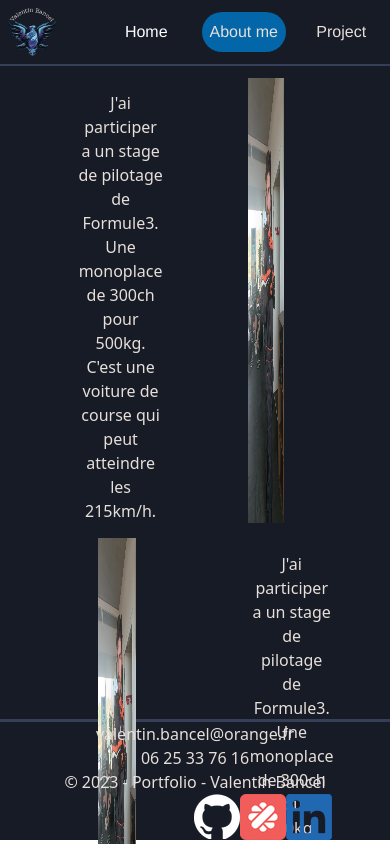
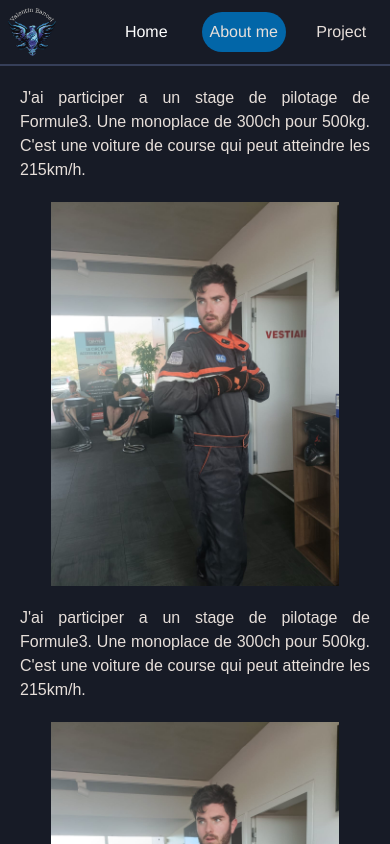
Before and after one commit to ValentinBancel/ValentinBancel-portefolio, an Angular app: page /about-me in a window 390 px wide. Shown: the top 844 px of the page. Built offline with nearby package versions, Linux system fonts and the light colour scheme.

Commit message:
add(mobile): add mobile version of about-me page and project page

```diff
--- a/src/app/about-me/about-me.component.html
+++ b/src/app/about-me/about-me.component.html
@@ -1,5 +1,5 @@
 <!DOCTYPE html>
-<html lang="fr" class="background">
+<html lang="fr" class="html_page">
 <head>
     <meta charset="UTF-8">
     <meta name="viewport" content="width=device-width, initial-scale=1.0">
@@ -7,7 +7,9 @@
 </head>
 <body>
     <app-header></app-header>
-    <app-component-about-me [history]="histroy"></app-component-about-me>
+    <div>
+        <app-component-about-me [history]="histroy"></app-component-about-me>
+    </div>
     <app-footer></app-footer>
 </body>
 </html>
--- a/src/app/about-me/about-me.component.scss
+++ b/src/app/about-me/about-me.component.scss
@@ -1,5 +1,9 @@
 @import '../../variable.scss';
-
+.html_page {
+    width: 100%;
+    height: 100vh;
+    background-color: $background;
+}
 .background {
     background-color: $background;
     color: $text;
--- a/src/app/about-me/about-me.component.ts
+++ b/src/app/about-me/about-me.component.ts
@@ -12,6 +12,6 @@ export class AboutMeComponent {
     Texte: string = 'J\'ai participer a un stage de pilotage de Formule3. Une monoplace de 300ch pour 500kg. C\'est une voiture de course qui peut atteindre les 215km/h.';
     image: string = '../../assets/F3.jpg';
 
-    // histroy:any = [[this.Texte, this.image]]
     histroy:any = [[this.Texte, this.image],[this.Texte, this.image]]
+    // histroy:any = [[this.Texte, this.image],[this.Texte, this.image]]
 }
--- a/src/app/component/component-about-me/component-about-me.component.html
+++ b/src/app/component/component-about-me/component-about-me.component.html
@@ -1,36 +1,20 @@
 <html class="background">
-    <body class="flex mt-[3%] mb-[4%]">
-        <div *ngIf="history.length > 1">
-            <div *ngFor="let story of finalHistory; let even = even; let odd = odd">
-                <div *ngIf="even">
-                    <div class="flex flex-1 justify-around content-center mb-[4%]">
-                        <div class="flex text-center ml-[20%]">
-                            <p class="w-[65%] mt-[10%]">{{ story[0] }}</p>
-                        </div>
-                        <div class="flex text-center ml-[10%]">
-                            <img src="{{ story[1] }}" alt="image" class="picture_size"/>
-                        </div>
-                    </div>
-                </div>
-                <div *ngIf="!even">
-                    <div class="flex flex-1 justify-around content-center mb-[4%]">
-                        <div class="flex text-center ml-[25%]">
-                            <img src="{{ story[0] }}" alt="image" class="picture_size"/>
-                        </div>
-                        <div class="flex text-center">
-                            <p class="w-[60%] mt-[10%]">{{ story[1] }}</p>
-                        </div>
-                    </div>
-                </div>
+    <body class="">
+        <div *ngIf="history.length < 2">
+            <div class="mt-5">
+                <p class="font-manroperegular text-justify px-5">{{ finalHistory[0][0] }}</p>
+            </div>
+            <div class="flex justify-center items-center mt-5">
+                <img src="{{ finalHistory[0][1] }}" alt="image" class="w-auto h-96"/>
             </div>
         </div>
-        <div *ngIf="history.length < 2">
-            <div class="flex flex-1 justify-around content-center">
-                <div class="flex text-center ml-[6%]">
-                    <p class="flex w-96 mt-[12%]">{{ finalHistory[0][0] }}</p>
+        <div *ngIf="history.length > 1">
+            <div *ngFor="let story of history;">
+                <div class="mt-5">
+                    <p class="font-manroperegular text-justify px-5">{{ story[0] }}</p>
                 </div>
-                <div class="flex text-center mr-[6%]">
-                    <img src="{{ finalHistory[0][1] }}" alt="image" class="w-48"/>
+                <div class="flex justify-center items-center mt-5 mb-5">
+                    <img src="{{ story[1] }}" alt="image" class="w-auto h-96"/>
                 </div>
             </div>
         </div>
--- a/src/app/component/component-about-me/component-about-me.component.scss
+++ b/src/app/component/component-about-me/component-about-me.component.scss
@@ -3,8 +3,8 @@
 .background {
     background-color: $background;
     color: $text;
-    width: 100vw;
-    height: 76vh;
+    width: 100%;
+    height: 100%;
 }
 
 .picture_size {
--- a/src/app/component/component-about-me/component-about-me.component.ts
+++ b/src/app/component/component-about-me/component-about-me.component.ts
@@ -10,18 +10,5 @@ export class ComponentAboutMeComponent implements OnInit{
   @Input() history: any = [[]] ;
   public finalHistory: any = [] ;
   ngOnInit(): void {
-    if (this.history.length < 2){
-      this.finalHistory = this.history
-    } else {
-      for (let i = 0; i < this.history.length; i++){
-        if (i % 2 === 0){
-          this.finalHistory.push(this.history[i])
-        } else {
-          this.finalHistory.push(this.history[i].reverse())
-        }
-      }
-    }
-    console.log(this.history)
-    console.log(this.finalHistory)
   }
 }
--- a/src/app/component/component-project-card/component-project-card.component.html
+++ b/src/app/component/component-project-card/component-project-card.component.html
@@ -10,28 +10,16 @@
             <h1 class="text-center text-9xl">No project found</h1>
         </div>
         <div class="margin-card">
-            <div *ngIf="projectsListe.length == 1" class="">
-                <a [href]="projectsListe[0].link">
-                    <div class="max-w-sm rounded overflow-hidden shadow-lg">
-                        <img class="w-full" src="{{projectsListe[0].image}}" alt="Card Image">
-                        <div class="px-[4%] py-[3%]">
-                            <div class="font-bold text-xl mb-[2%]">{{projectsListe[0].title}}</div>
-                            <p class="text-white text-base">{{projectsListe[0].description}}</p>
-                        </div>
-                        <div class="px-[4%] py-[3%] flex flex-wrap">
-                            <span *ngFor="let tag of projectsListe[0].tags" class="bg-gray-200 rounded-full px-[2%] py-[1%] text-sm font-semibold text-gray-700 mr-[2%] mt-[2%]">#{{tag}}</span>
-                        </div>
-                    </div>
-                </a>
-            </div>
-            <div *ngIf="projectsListe.length >= 2" class="flex">
-                <div *ngFor="let projet of projectsListe" class="margin-card">
+            <div class="flex flex-wrap">
+                <div *ngFor="let projet of projectsListe" class="w-full sm:w-1/2 p-2">
                     <a [href]="projet.link" target="_blank">
-                        <div class="max-w-sm rounded overflow-hidden shadow-lg">
-                            <img class="w-full" src="{{projet.image}}" alt="Card Image">
-                            <div class="px-[4%] py-[3%]">
-                                <div class="font-bold text-xl mb-[2%]">{{projet.title}}</div>
-                                <p class="text-white text-base">{{projet.description}}</p>
+                        <div class="max-w-sm rounded overflow-hidden shadow-lg mx-auto">
+                            <div class="flex justify-center item-center m-2">
+                                <img class="flex justify-center items-center w-auto h-52" src="{{projet.image}}">
+                                <div class="px-[4%] py-[3%]">
+                                    <div class="font-bold text-xl mb-[2%]">{{projet.title}}</div>
+                                    <p class="text-white text-base">{{projet.description}}</p>
+                                </div>
                             </div>
                             <div class="px-[4%] py-[3%] flex flex-wrap">
                                 <span *ngFor="let tag of projet.tags" class="bg-gray-200 rounded-full px-[3%] py-[1%] text-sm font-semibold text-gray-700 mr-[2%] mt-[2%]">#{{tag}}</span>
--- a/src/app/component/component-project-card/component-project-card.component.scss
+++ b/src/app/component/component-project-card/component-project-card.component.scss
@@ -4,10 +4,6 @@
     background-color: $background;
     color: $text;
     width: 100%;
-    height: 82vh;
+    height: 100%;
 
 }
-
-.margin-card {
-    margin: 3%;
-}
--- a/src/app/component/footer/footer.component.html
+++ b/src/app/component/footer/footer.component.html
@@ -1,6 +1,6 @@
 <html class="nav-container">
     <title>Footer page</title>
-    <body>
+    <body class="border-t-2 border-[#363F59]">
         <div class="text-center w-full justify-items-center">
             <div class="">
                 <div class="">
--- a/src/app/component/footer/footer.component.scss
+++ b/src/app/component/footer/footer.component.scss
@@ -8,11 +8,6 @@ body {
     background-color: $background;
     color: $text;
 }
-
-.nav-container {
-    border-top: 3px solid $demarcation; /* Change the color and size as needed */
-}
-
 
 .logo-container {
     display: flex;
--- a/src/app/project/project.component.html
+++ b/src/app/project/project.component.html
@@ -1,5 +1,5 @@
 <!DOCTYPE html>
-<html lang="fr">
+<html lang="fr" class="html_page">
 <head>
     <meta charset="UTF-8">
     <meta name="viewport" content="width=device-width, initial-scale=1.0">
--- a/src/app/project/project.component.scss
+++ b/src/app/project/project.component.scss
@@ -1 +1,7 @@
-@import "../../variable.scss"
+@import "../../variable.scss";
+
+.html_page {
+    width: 100%;
+    height: 100vh;
+    background-color: $background;
+}
```
